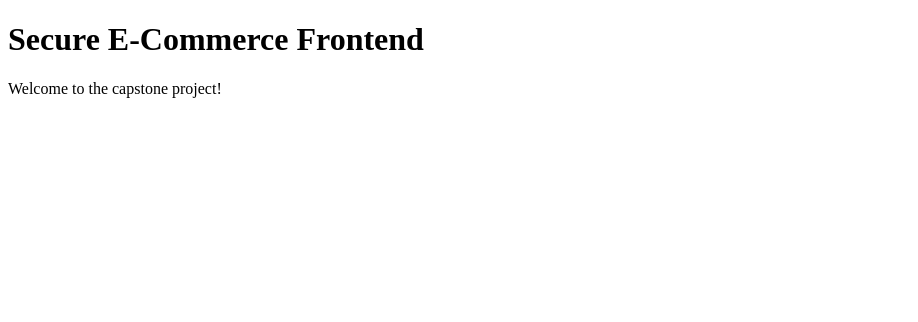
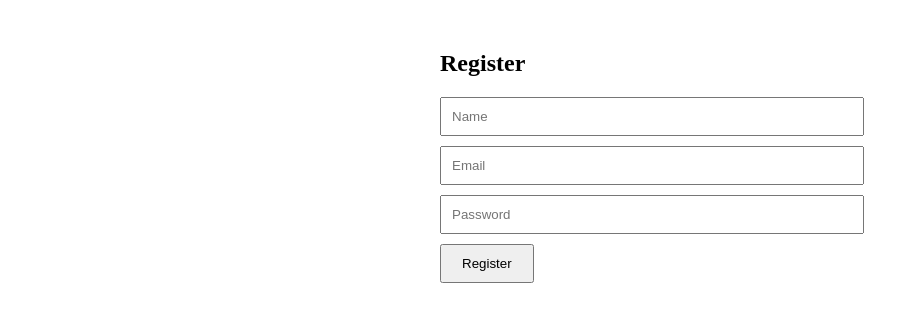
Before and after one commit to asantefes7/secure-ecommerce-platform, a React (Create React App) app in the folder frontend/: page /register in a window 1280 px wide. Shown: the top 322 px of the page, without its empty margins (0-918 px from the left). Built offline with nearby package versions, Linux system fonts and the light colour scheme.

Commit message:
Add frontend auth integration: Login/Register forms, toasts, redirects, conditional navigation, protected Profile page, Products list page

```diff
--- a/frontend/package.json
+++ b/frontend/package.json
@@ -8,12 +8,13 @@
     "@testing-library/jest-dom": "^6.9.1",
     "@testing-library/react": "^16.3.2",
     "@testing-library/user-event": "^13.5.0",
-    "axios": "^1.13.2",
+    "axios": "^1.13.4",
     "react": "^19.2.3",
     "react-dom": "^19.2.3",
     "react-redux": "^9.2.0",
     "react-router-dom": "^7.12.0",
     "react-scripts": "5.0.1",
+    "react-toastify": "^11.0.5",
     "redux": "^5.0.1",
     "web-vitals": "^2.1.4"
   },
--- a/frontend/src/App.js
+++ b/frontend/src/App.js
@@ -1,10 +1,51 @@
 import React from 'react';
+import { Routes, Route, Link, useNavigate } from 'react-router-dom';
+import Login from './pages/Login';
+import Register from './pages/Register';
+import Products from './pages/Products';
+import Profile from './pages/Profile';
+
+const Home = () => {
+  const token = localStorage.getItem('token');
+  const navigate = useNavigate();
+
+  const logoutHandler = () => {
+    localStorage.removeItem('token');
+    navigate('/');
+  };
+
+  return (
+    <div style={{ textAlign: 'center', marginTop: '50px' }}>
+      <h1>Welcome to Secure E-Commerce</h1>
+      <p>
+        {token ? (
+          <>
+            <Link to="/profile" style={{ margin: '0 10px' }}>Profile</Link> |
+            <Link to="/products" style={{ margin: '0 10px' }}>View Products</Link> |
+            <button onClick={logoutHandler} style={{ margin: '0 10px', padding: '5px 10px' }}>Logout</button>
+          </>
+        ) : (
+          <>
+            <Link to="/login" style={{ margin: '0 10px' }}>Login</Link> |
+            <Link to="/register" style={{ margin: '0 10px' }}>Register</Link> |
+            <Link to="/products" style={{ margin: '0 10px' }}>View Products</Link>
+          </>
+        )}
+      </p>
+    </div>
+  );
+};
 
 function App() {
   return (
-    <div>
-      <h1>Secure E-Commerce Frontend</h1>
-      <p>Welcome to the capstone project!</p>
+    <div className="App">
+      <Routes>
+        <Route path="/login" element={<Login />} />
+        <Route path="/register" element={<Register />} />
+        <Route path="/products" element={<Products />} />
+        <Route path="/profile" element={<Profile />} />
+        <Route path="/" element={<Home />} />
+      </Routes>
     </div>
   );
 }
--- a/frontend/src/index.js
+++ b/frontend/src/index.js
@@ -1,10 +1,14 @@
 import React from 'react';
 import ReactDOM from 'react-dom/client';
+import { BrowserRouter } from 'react-router-dom';
 import App from './App';
+import 'react-toastify/dist/ReactToastify.css';   // ← Toastify CSS
 
 const root = ReactDOM.createRoot(document.getElementById('root'));
 root.render(
   <React.StrictMode>
-    <App />
+    <BrowserRouter>
+      <App />
+    </BrowserRouter>
   </React.StrictMode>
 );
--- /dev/null
+++ b/frontend/src/pages/Login.js
@@ -0,0 +1,50 @@
+import React, { useState } from 'react';
+import axios from 'axios';
+import { toast, ToastContainer } from 'react-toastify';
+import { useNavigate } from 'react-router-dom';
+
+const Login = () => {
+  const [email, setEmail] = useState('');
+  const [password, setPassword] = useState('');
+  const navigate = useNavigate();  // Hook at top level
+
+  const submitHandler = async (e) => {
+    e.preventDefault();
+    try {
+      const { data } = await axios.post('http://localhost:5001/api/auth/login', { email, password });
+      localStorage.setItem('token', data.token);
+      toast.success('Login successful!');
+      navigate('/');  // Redirect to home
+    } catch (err) {
+      toast.error(err.response?.data?.message || 'Login failed');
+    }
+  };
+
+  return (
+    <div style={{ maxWidth: '400px', margin: '50px auto' }}>
+      <h2>Login</h2>
+      <form onSubmit={submitHandler}>
+        <input
+          type="email"
+          placeholder="Email"
+          value={email}
+          onChange={(e) => setEmail(e.target.value)}
+          required
+          style={{ display: 'block', margin: '10px 0', padding: '10px', width: '100%' }}
+        />
+        <input
+          type="password"
+          placeholder="Password"
+          value={password}
+          onChange={(e) => setPassword(e.target.value)}
+          required
+          style={{ display: 'block', margin: '10px 0', padding: '10px', width: '100%' }}
+        />
+        <button type="submit" style={{ padding: '10px 20px' }}>Login</button>
+      </form>
+      <ToastContainer />
+    </div>
+  );
+};
+
+export default Login;
--- /dev/null
+++ b/frontend/src/pages/Products.js
@@ -0,0 +1,46 @@
+import React, { useState, useEffect } from 'react';
+import axios from 'axios';
+import { toast } from 'react-toastify';
+
+const Products = () => {
+  const [products, setProducts] = useState([]);
+  const [loading, setLoading] = useState(true);
+
+  useEffect(() => {
+    const fetchProducts = async () => {
+      try {
+        const { data } = await axios.get('http://localhost:5001/api/products');
+        setProducts(data);
+        setLoading(false);
+      } catch (err) {
+        toast.error('Failed to load products');
+        setLoading(false);
+      }
+    };
+    fetchProducts();
+  }, []);
+
+  if (loading) return <p>Loading products...</p>;
+
+  return (
+    <div style={{ padding: '20px' }}>
+      <h2>Products</h2>
+      {products.length === 0 ? (
+        <p>No products available.</p>
+      ) : (
+        <ul style={{ listStyle: 'none', padding: 0 }}>
+          {products.map((product) => (
+            <li key={product._id} style={{ border: '1px solid #ddd', margin: '10px 0', padding: '10px' }}>
+              <h3>{product.name}</h3>
+              <p>{product.description}</p>
+              <p><strong>Price:</strong> ${product.price}</p>
+              <p><strong>In Stock:</strong> {product.countInStock}</p>
+            </li>
+          ))}
+        </ul>
+      )}
+    </div>
+  );
+};
+
+export default Products;
--- /dev/null
+++ b/frontend/src/pages/Profile.js
@@ -0,0 +1,47 @@
+import React, { useState, useEffect } from 'react';
+import axios from 'axios';
+import { toast } from 'react-toastify';
+
+const Profile = () => {
+  const [user, setUser] = useState(null);
+  const [loading, setLoading] = useState(true);
+
+  useEffect(() => {
+    const fetchProfile = async () => {
+      const token = localStorage.getItem('token');
+      if (!token) {
+        toast.error('No token found—please login');
+        setLoading(false);
+        return;
+      }
+
+      try {
+        const config = {
+          headers: { Authorization: `Bearer ${token}` },
+        };
+        const { data } = await axios.get('http://localhost:5001/api/users/profile', config);
+        setUser(data);
+        setLoading(false);
+      } catch (err) {
+        toast.error('Failed to load profile');
+        setLoading(false);
+      }
+    };
+    fetchProfile();
+  }, []);
+
+  if (loading) return <p>Loading profile...</p>;
+
+  if (!user) return <p>No user data</p>;
+
+  return (
+    <div style={{ maxWidth: '400px', margin: '50px auto' }}>
+      <h2>User Profile</h2>
+      <p><strong>Name:</strong> {user.name}</p>
+      <p><strong>Email:</strong> {user.email}</p>
+      <p><strong>Admin:</strong> {user.isAdmin ? 'Yes' : 'No'}</p>
+    </div>
+  );
+};
+
+export default Profile;
--- /dev/null
+++ b/frontend/src/pages/Register.js
@@ -0,0 +1,59 @@
+import React, { useState } from 'react';
+import axios from 'axios';
+import { toast, ToastContainer } from 'react-toastify';
+import { useNavigate } from 'react-router-dom';
+
+const Register = () => {
+  const [name, setName] = useState('');
+  const [email, setEmail] = useState('');
+  const [password, setPassword] = useState('');
+  const navigate = useNavigate();  // Hook at top level
+
+  const submitHandler = async (e) => {
+    e.preventDefault();
+    try {
+      const { data } = await axios.post('http://localhost:5001/api/auth/register', { name, email, password });
+      localStorage.setItem('token', data.token);
+      toast.success('Registration successful!');
+      navigate('/');  // Redirect to home
+    } catch (err) {
+      toast.error(err.response?.data?.message || 'Registration failed');
+    }
+  };
+
+  return (
+    <div style={{ maxWidth: '400px', margin: '50px auto' }}>
+      <h2>Register</h2>
+      <form onSubmit={submitHandler}>
+        <input
+          type="text"
+          placeholder="Name"
+          value={name}
+          onChange={(e) => setName(e.target.value)}
+          required
+          style={{ display: 'block', margin: '10px 0', padding: '10px', width: '100%' }}
+        />
+        <input
+          type="email"
+          placeholder="Email"
+          value={email}
+          onChange={(e) => setEmail(e.target.value)}
+          required
+          style={{ display: 'block', margin: '10px 0', padding: '10px', width: '100%' }}
+        />
+        <input
+          type="password"
+          placeholder="Password"
+          value={password}
+          onChange={(e) => setPassword(e.target.value)}
+          required
+          style={{ display: 'block', margin: '10px 0', padding: '10px', width: '100%' }}
+        />
+        <button type="submit" style={{ padding: '10px 20px' }}>Register</button>
+      </form>
+      <ToastContainer />
+    </div>
+  );
+};
+
+export default Register;
```
Also changed, not shown: 1 other file (tests, documents, lock files or other folders).
